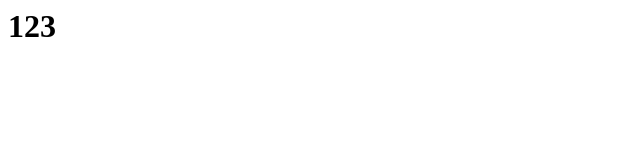
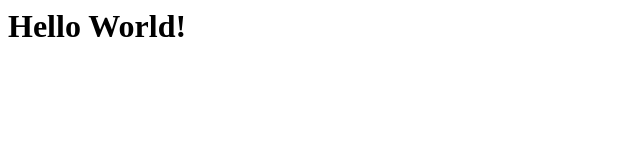
Before and after one commit to ra4221/Y12, a plain HTML site: page index.html in a window 1280 px wide. Shown: the whole page, without its empty margins (0-640 px from the left). Drawn offline with Linux system fonts and the light colour scheme.

Commit message:
Update index.html

```diff
--- a/index.html
+++ b/index.html
@@ -1,7 +1,7 @@
 <html>
 
 <body>
-  <h1> 123 </h1>
+  <h1> Hello World! </h1>
 </body>
 
 </html>
```
